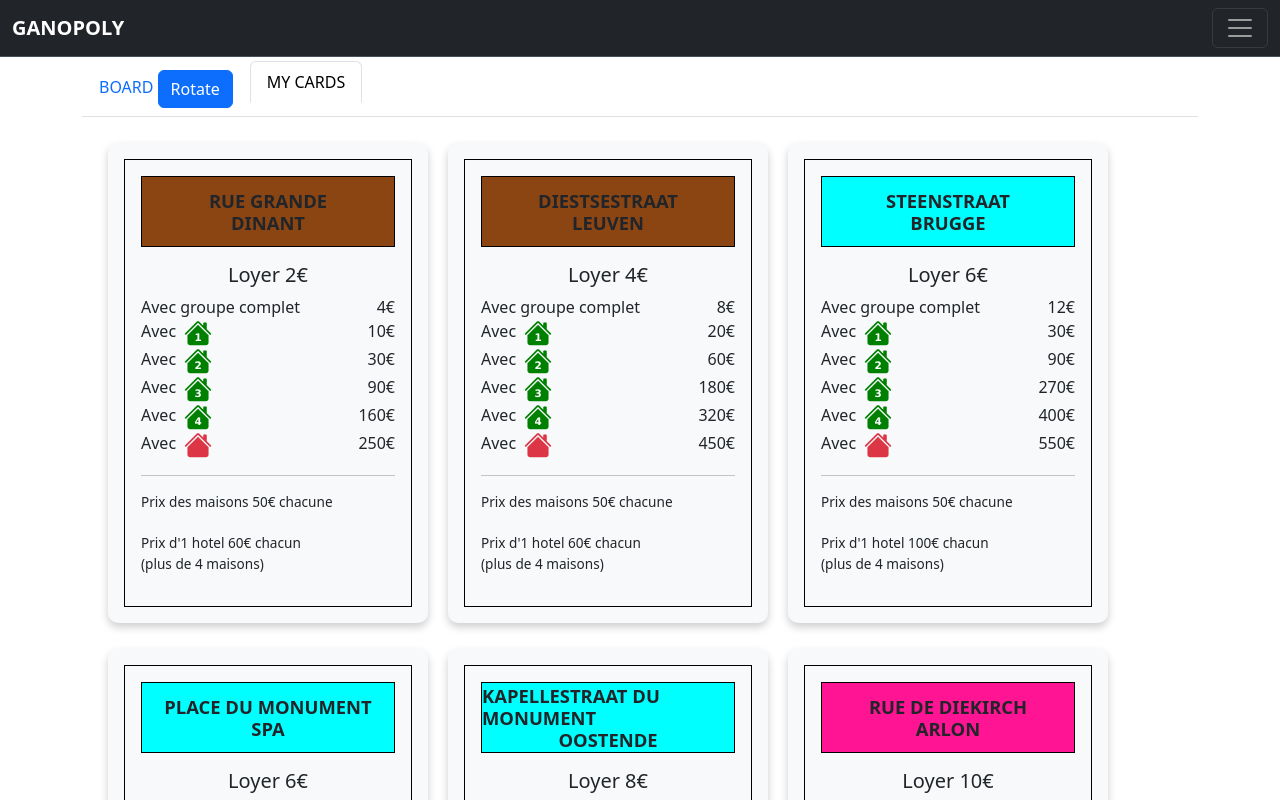
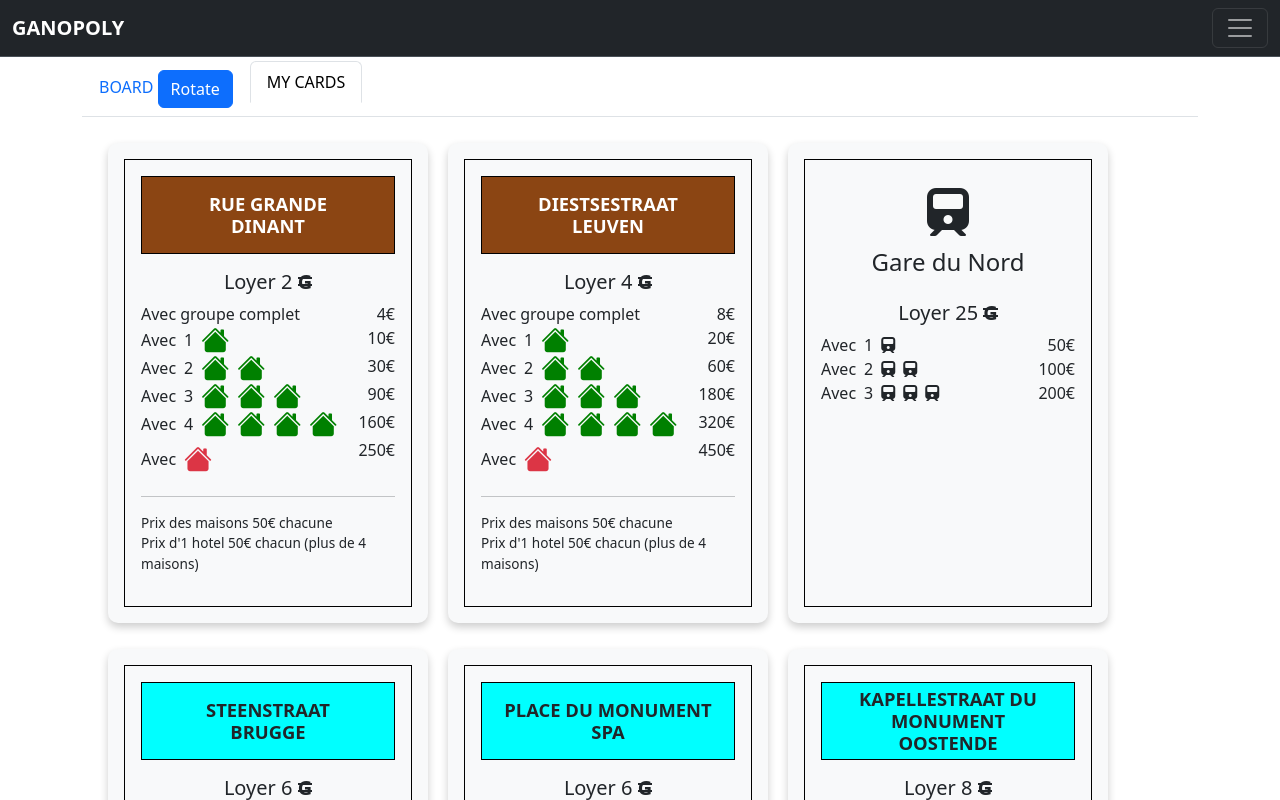
Before and after one commit to alexisdegraeve/ganopoly, an Angular app in the folder ganopoly/: page /game in a window 1280 px wide. Both pictures are taken after a click on the tab "MY CARDS". Shown: the top 800 px of the page. Built offline with nearby package versions, Linux system fonts and the light colour scheme.

Commit message:
change card add station card style

```diff
--- a/ganopoly/public/cards/ganopolycards.json
+++ b/ganopoly/public/cards/ganopolycards.json
@@ -14,6 +14,7 @@
         "ville": "Dinant",
         "type": "immobilier",
         "color": "SaddleBrown",
+        "txtcolor": "white",
         "prix": 60,
         "loyer": 2,
         "groupe": 4,
@@ -40,6 +41,7 @@
         "symbol": "fa-solid fa-house",
         "ville": "Leuven",
         "type": "immobilier",
+        "txtcolor": "white",
         "color": "SaddleBrown",
         "prix": 60,
         "loyer": 4,
--- a/ganopoly/src/app/cards/cards.component.html
+++ b/ganopoly/src/app/cards/cards.component.html
@@ -1,5 +1,5 @@
 <ng-container *ngIf="cards">
-    <gano-property-card [street]="card.street" [city]="card.ville" [loyer]="card.loyer" [groupecomplet]="card.groupe" [maisons]="[card.house1, card.house2, card.house3, card.house4, card.hotel1]" [prixParMaison]="card.prixHouse" [prixParHotel]="card.prix"
-        [hypotheque]="card.hypotheque" [payezHypotheque]="card.leverhypotheque" [backcolor]="card.color" *ngFor="let card of cards">
+    <gano-property-card [type]="card.type" [name]="card.name" [street]="card.street" [city]="card.ville" [loyer]="card.loyer" [txtcolor]="card.txtcolor" [groupecomplet]="card.groupe" [stations]="[card.station2, card.station3, card.station4]" [maisons]="[card.house1, card.house2, card.house3, card.house4, card.hotel1]"
+        [prixParMaison]=" card.prixHouse " [prixParHotel]="card.prixHotel " [hypotheque]="card.hypotheque " [payezHypotheque]="card.leverhypotheque " [backcolor]="card.color " *ngFor="let card of cards ">
     </gano-property-card>
 </ng-container>
--- a/ganopoly/src/app/game/game.component.html
+++ b/ganopoly/src/app/game/game.component.html
@@ -8,13 +8,13 @@
         <ul class="nav nav-tabs" id="myTab" role="tablist">
             <li class="nav-item" role="presentation">
                 <button class="nav-link active" id="home-tab" data-bs-toggle="tab" data-bs-target="#board" type="button" role="tab">
-    BOARD <button class="btn btn-primary" (click)="rotateBoard()">Rotate</button>
+          BOARD <button class="btn btn-primary" (click)="rotateBoard()">Rotate</button>
                 </button>
             </li>
             <li class="nav-item" role="presentation">
                 <button class="nav-link" id="profile-tab" data-bs-toggle="tab" data-bs-target="#cards" type="button" role="tab">
-    MY CARDS
-  </button>
+          MY CARDS
+        </button>
             </li>
         </ul>
 
--- a/ganopoly/src/app/game/game.component.ts
+++ b/ganopoly/src/app/game/game.component.ts
@@ -44,7 +44,7 @@ export class GameComponent {
     .pipe(
       map(cards =>
         cards
-          .filter(card => card && card.type === CardType.immobilier || card.type === CardType.elec)
+          .filter(card => card && card.type === CardType.immobilier || card.type === CardType.elec || card.type === CardType.gare)
       )
     );
   }
--- a/ganopoly/src/app/models/card.ts
+++ b/ganopoly/src/app/models/card.ts
@@ -20,6 +20,10 @@ export interface Card {
   prixHotel: number;
   hypotheque: number;
   leverhypotheque: number;
+  txtcolor: string;
+  station2: number;
+  station3: number;
+  station4: number;
  }
 
  export type Case = {
--- a/ganopoly/src/app/property-card/property-card.component.html
+++ b/ganopoly/src/app/property-card/property-card.component.html
@@ -3,54 +3,65 @@
         <div class="flip-card-inner" [ngClass]="{'flipped': isFlipped}">
             <div class="flip-card-front">
                 <div class="card-body">
-                    <div class="card-header" [style.background-color]="backcolor">
-                        <h4> {{ street }}</h4>
-                        <h4>{{ city }}</h4>
+                    <div class="card-header" [style.background-color]="backcolor" *ngIf="type === CardType.immobilier">
+                        <h4 [style.color]="txtcolor"> {{ street }}</h4>
+                        <h4 [style.color]="txtcolor">{{ city }}</h4>
                     </div>
-                    <div class="card-content d-flex flex-column">
-                        <h5 class="mx-auto ">Loyer {{ loyer }}€</h5>
+                    <ng-container *ngIf="type === CardType.gare">
+                        <div class="card-icon">
+                            <div class="symbol"><i class="fa-solid fa-train"></i></div>
+                            <h4 [style.color]="txtcolor">{{ name }}</h4>
+                        </div>
+                        <div class="card-content d-flex flex-column">
+                            <h5 class="mx-auto ">Loyer {{ loyer }} <span class="currency ">G</span></h5>
+                            <div class="d-flex justify-content-between" *ngFor="let station of stations, let i = index">
+                                <div class="d-flex align-items-center">Avec
+                                    <span *ngIf="i < 4" class="ms-2"> {{ i + 1 }}</span>
+                                    <i *ngFor="let i of [].constructor(i+1); index as j" class="fa-solid fa-train ms-2"></i>
+                                </div>
+                                <div class="ml-auto ">{{ station }}€</div>
+                            </div>
+                        </div>
+                    </ng-container>
+                    <div class="card-content d-flex flex-column " *ngIf="type===CardType.immobilier ">
+                        <h5 class="mx-auto ">Loyer {{ loyer }} <span class="currency ">G</span></h5>
 
-                        <div class="d-flex justify-content-between">
+                        <div class="d-flex justify-content-between ">
                             <div>Avec groupe complet</div>
-                            <div class="ml-auto">{{groupecomplet}}€</div>
+                            <div class="ml-auto ">{{groupecomplet}}€</div>
                         </div>
 
-                        <div class="d-flex justify-content-between" *ngFor="let montant of maisons, let i = index">
-                            <div class="d-flex">Avec
-                                <i class="bi bi-house-fill  fs-3 house-green ms-2" [class.text-danger]="i === 4">
-                            <span *ngIf="i < 4"> {{ i + 1 }}</span>
-                        </i>
+                        <div class="d-flex justify-content-between " *ngFor="let montant of maisons, let i=index ">
+                            <div class="d-flex align-items-center">Avec
+                                <ng-container *ngIf="i<4">
+                                    <span class="ms-2"> {{ i + 1 }}</span>
+                                    <i *ngFor="let i of [].constructor(i+1); index as j" class="bi bi-house-fill fs-3 house-green ms-2"></i>
+                                </ng-container>
+                                <ng-container *ngIf="i==4">
+                                    <i class="bi bi-house-fill fs-3 text-danger ms-2"></i>
+                                </ng-container>
                             </div>
-                            <div class="ml-auto">{{ montant }}€</div>
+                            <div class="ml-auto ">{{ montant }}€</div>
                         </div>
-                        <!--
-                        <div class="d-flex justify-content-between" *ngFor="let config of maisonConfigs">
-                            <div class="d-flex">Avec
-                                <i class="bi bi-house-fill  fs-3 house-green ms-2" [class.text-danger]="config.nombre === 5">
-                            <span *ngIf="config.nombre < 5"> {{ config.nombre }}</span>
-                          </i>
-                            </div>
-                            <div class="ml-auto">{{ config.montant }}€</div>
-                        </div> -->
                         <hr>
-                        <p class="moreinfo">
-                            Prix des maisons {{ prixParMaison }}€ chacune<br /> <br /> Prix d'1 hotel {{ prixParHotel }}€ chacun <br /> (plus de 4 maisons) </p>
+                        <p class="moreinfo ">
+                            Prix des maisons {{ prixParMaison }}€ chacune<br /> Prix d'1 hotel {{ prixParHotel }}€ chacun (plus de 4 maisons) </p>
                     </div>
                 </div>
 
             </div>
-            <div class="flip-card-back">
-                <div class="card-body">
+            <div class="flip-card-back ">
+                <div class="card-body ">
                     <!-- Contenu arrière -->
-                    <div class="card-header">
+                    <div class="card-header ">
                         <h4> {{ street }}</h4>
                         <h4>{{ city }}</h4>
                     </div>
-                    <div class="card-content">
+                    <div class="card-content ">
                         <h5>Hypothéquée pour {{ hypotheque }}€</h5>
                         <h5>Pour lever l'hypothèque, payez {{ payezHypotheque }}€</h5>
                     </div>
-                    <p class="info">
+                    <p class="info ">
                         Si cette propriété est hypothéquée, ce côté de la carte doit être mis en évidence sur la table.
                     </p>
                 </div>
--- a/ganopoly/src/app/property-card/property-card.component.scss
+++ b/ganopoly/src/app/property-card/property-card.component.scss
@@ -96,6 +96,7 @@
                 font-size: 1.15rem;
                 font-weight: bold;
                 margin: 0;
+                text-align: center;
             }
         }
     }
@@ -126,3 +127,15 @@
     .moreinfo {
         font-size: 0.85rem;
     }
+
+    .card-icon {
+        display: flex;
+        justify-content: center;
+        align-items: center;
+        flex-direction: column;
+        .symbol {
+            font-size: 3rem;
+            justify-content: center;
+            align-items: center;
+        }
+    }
--- a/ganopoly/src/app/property-card/property-card.component.ts
+++ b/ganopoly/src/app/property-card/property-card.component.ts
@@ -1,5 +1,6 @@
 import { CommonModule } from '@angular/common';
 import { Component, Input } from '@angular/core';
+import { CardType } from '../models/card';
 
 @Component({
   selector: 'gano-property-card',
@@ -9,24 +10,23 @@ import { Component, Input } from '@angular/core';
 })
 export class PropertyCardComponent {
   isFlipped = false;
+  @Input() name = 'Rue Saint Léonard';
   @Input() street = 'Rue Saint Léonard';
   @Input() city = 'Liège';
   @Input() loyer = 50;
   @Input() groupecomplet = 100;
   @Input() maisons: number[] = [];
+  @Input() stations: number[] = [];
   @Input() hotel = 2000;
   @Input() prixParMaison = 200;
   @Input() prixParHotel = 200;
   @Input() hypotheque = 200;
   @Input() payezHypotheque = 220;
   @Input() backcolor = 'yellow';
-  // maisonConfigs = [
-  //   { nombre: 1, montant: this.maison1 },
-  //   { nombre: 2, montant: this.maison2 },
-  //   { nombre: 3, montant: this.maison3 },
-  //   { nombre: 4, montant: this.maison4 },
-  //   { nombre: 5, montant: this.hotel },
-  // ];
+  @Input() txtcolor = '#000';
+  @Input() type: CardType = CardType.immobilier;
+
+  CardType = CardType;
 
   toggleFlip() {
     this.isFlipped = !this.isFlipped;
--- a/ganopoly/src/styles.scss
+++ b/ganopoly/src/styles.scss
@@ -1 +1,25 @@
 /* You can add global styles to this file, and also import other style files */
+
+.currency {
+    position: relative;
+    font-weight: bold;
+    display: inline-block;
+}
+
+.currency::before,
+.currency::after {
+    content: '';
+    position: absolute;
+    height: 2px;
+    background: currentColor;
+    left: 0;
+    right: 0;
+}
+
+.currency::before {
+    top: 30%;
+}
+
+.currency::after {
+    top: 60%;
+}
```
